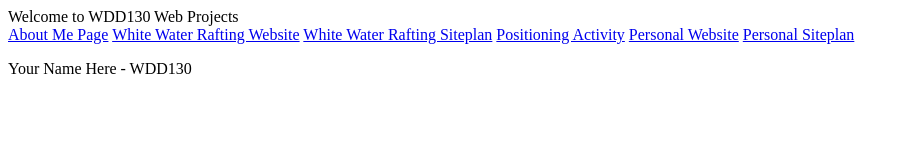
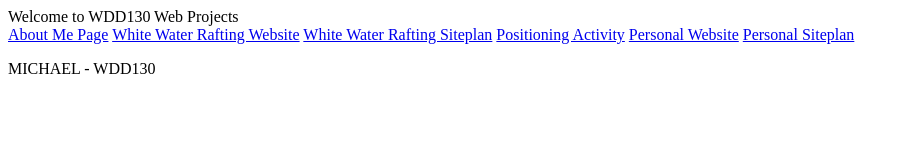
Before and after one commit to MickieEge/wdd-130, a plain HTML site: page aboutme/index.html in a window 1280 px wide. Shown: the whole page, without its empty margins (0-909 px from the left). Drawn offline with Linux system fonts and the light colour scheme.

```diff
--- a/index.html/index.html
+++ b/aboutme/index.html
@@ -8,4 +8,4 @@
     <a href="#">Personal Website</a>
     <a href="#">Personal Siteplan</a>
 </nav>
-<p>Your Name Here - WDD130</p>
+<p>MICHAEL - WDD130</p>
```
